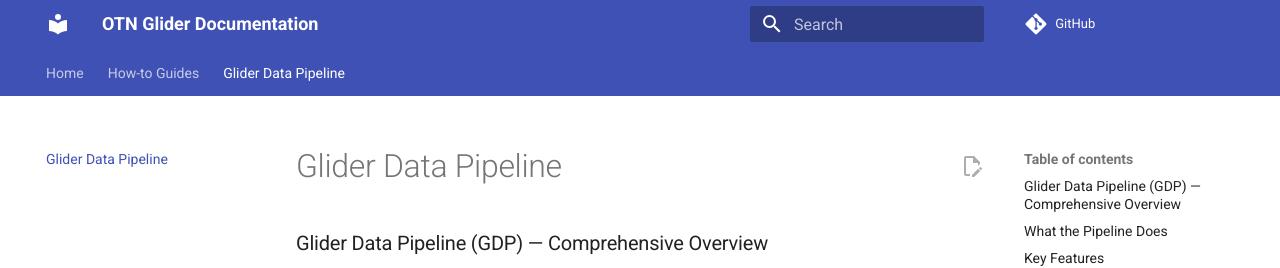
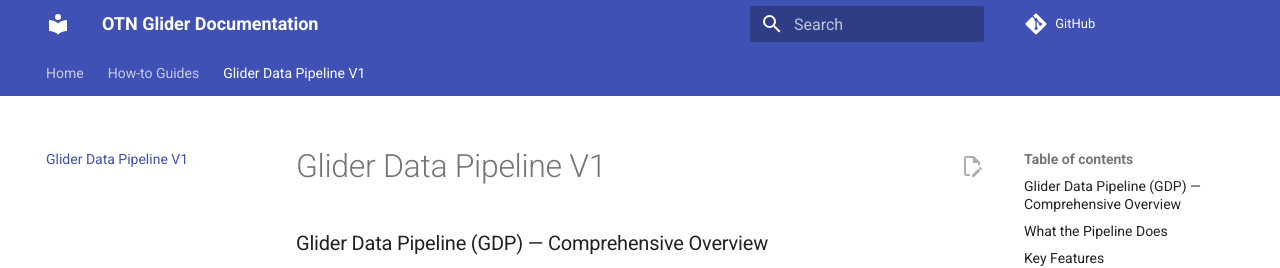
Before and after one commit to ocean-tracking-network/otn-glider-documentation, an MkDocs documentation site: the page built from docs/gdp/gdp.md, in a window 1280 px wide and 900 px high. Shown: the top 268 px of the window. Built offline with MkDocs 1.6.1 and Material for MkDocs 9.7.7, drawn with Linux system fonts in a browser that asks for light colours; comment, search, counter and statistics services are not loaded.

Commit message:
Update nav tab

```diff
--- a/mkdocs.yml
+++ b/mkdocs.yml
@@ -19,7 +19,7 @@ nav:
   - How-to Guides:
       - How to generate an SSH key pair: how/ssh-key.md
       - How to clone a GitLab repository with SSH: how/gitlab-repo-ssh.md
-  - Glider Data Pipeline: gdp/gdp.md
+  - Glider Data Pipeline V1: gdp/gdp.md
 
 plugins:
   - search
```
